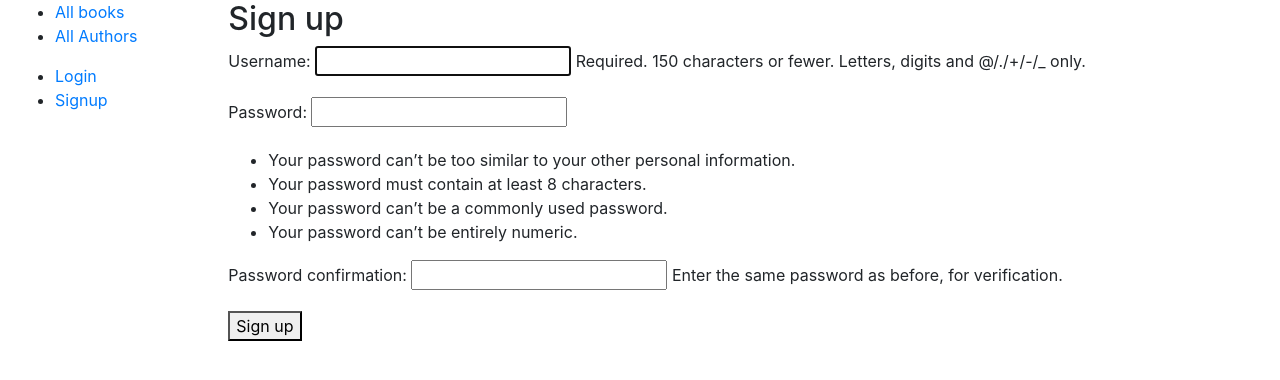
After one commit to mandarvaze/wal-books, a Django app: page /signup/ in a window 1280 px wide. The commit adds this page. Shown: the top 380 px of the page. Run offline with Django 3.2, Linux system fonts and the light colour scheme; some libraries are stand-ins or nearby versions.

Commit message:
Signup form and Test

```diff
--- /dev/null
+++ b/books/forms.py
@@ -0,0 +1,18 @@
+from django.contrib.auth import authenticate, login
+from django.contrib.auth.forms import UserCreationForm
+from django.shortcuts import redirect, render
+
+
+def signup(request):
+    if request.method == "POST":
+        form = UserCreationForm(request.POST)
+        if form.is_valid():
+            form.save()
+            username = form.cleaned_data.get("username")
+            raw_password = form.cleaned_data.get("password1")
+            user = authenticate(username=username, password=raw_password)
+            login(request, user)
+            return redirect("home")
+    else:
+        form = UserCreationForm()
+    return render(request, "registration/signup.html", {"form": form})
--- a/books/templates/base_generic.html
+++ b/books/templates/base_generic.html
@@ -27,6 +27,7 @@
         <li><a href="/accounts/logout?next={{request.path}}">Logout</a></li>
       {% else %}
         <li><a href="/accounts/login?next={{request.path}}">Login</a></li>
+        <li><a href="/signup?next={{home}}">Signup</a></li>
       {% endif %}
       </ul>
 
--- /dev/null
+++ b/books/templates/registration/signup.html
@@ -0,0 +1,10 @@
+{% extends "base_generic.html" %}
+
+{% block content %}
+  <h2>Sign up</h2>
+  <form method="post">
+    {% csrf_token %}
+    {{ form.as_p }}
+    <button type="submit">Sign up</button>
+  </form>
+{% endblock %}
--- a/prj/urls.py
+++ b/prj/urls.py
@@ -13,19 +13,23 @@ Including another URLconf
     1. Import the include() function: from django.urls import include, path
     2. Add a URL to urlpatterns:  path('blog/', include('blog.urls'))
 """
+from django.conf.urls import url
 from django.contrib import admin
 from django.urls import include, path
 from django.views.generic import RedirectView
+
+from books.forms import signup
 
 urlpatterns = [
     path("books/", include("books.urls")),
     path("authors/", include("books.author_urls")),
     path("admin/", admin.site.urls),
+    url(r"^signup/$", signup, name="signup"),
 ]
 
 # Add URL maps to redirect the base URL to our application
 urlpatterns += [
-    path("", RedirectView.as_view(url="/books/", permanent=True)),
+    path("", RedirectView.as_view(url="/books/", permanent=True), name="home"),
 ]
 
 # Add Django site authentication urls (for login, logout, password management)
```
Also changed, not shown: books/tests.py (+10 -0 lines).
